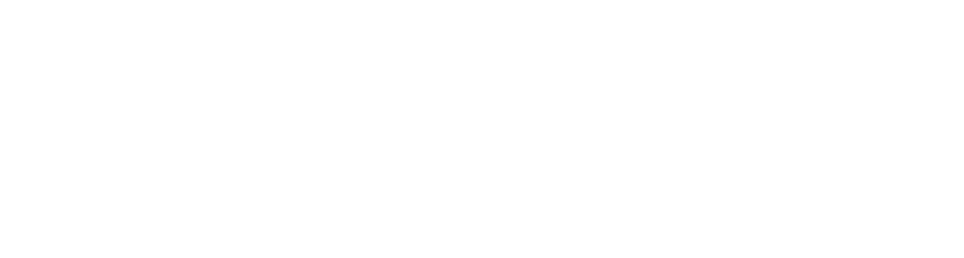
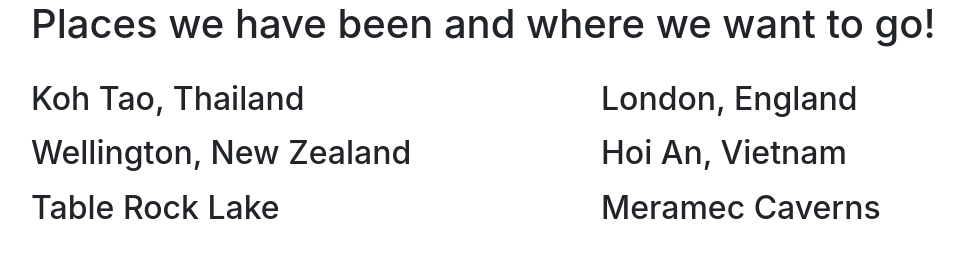
Before and after one commit to mandystar018/places-to-go, a plain HTML site: page index.html in a window 1280 px wide. Shown: the whole page, without its empty margins (54-1018 px from the left). Drawn offline with Linux system fonts and the light colour scheme.

Commit message:
add colums and rows to html of places we have been
Co-authored-by: Tyler Sinks <tyler.sinks@gmail.com>
Co-authored-by: Amanda Otero <mandystar018@gmail.com>

```diff
--- a/index.html
+++ b/index.html
@@ -10,6 +10,39 @@
   <title>Places To Go!</title>
 </head>
 <body>
-
+  <div class="container">
+    <h1>Places we have been and where we want to go!</h1>
+    <br>
+    <div class="row">
+      <div class="col-md-6">
+        <h2>Koh Tao, Thailand</h2>
+        <p id="thailand"></p>
+      </div>
+      <div class="col-md-6">
+        <h2>London, England</h2>
+        <p id="england"></p>
+      </div>
+    </div>
+    <div class="row">
+      <div class="col-md-6">
+        <h2>Wellington, New Zealand</h2>
+        <p id="newZealand"></p>
+      </div>
+      <div class="col-md-6">
+        <h2>Hoi An, Vietnam</h2>
+        <p id="vietnam"></p>
+      </div>
+    </div>
+    <div class="row">
+      <div class="col-md-6">
+        <h2>Table Rock Lake</h2>
+        <p id="arkansas"></p>
+      </div>
+      <div class="col-md-6">
+        <h2>Meramec Caverns</h2>
+        <p id="missouri"></p>
+      </div>
+    </div>
+  </div>
 </body>
 </html>
```
Also changed, not shown: image/koh-tao.jpg (added), image/london.jpg (added).
